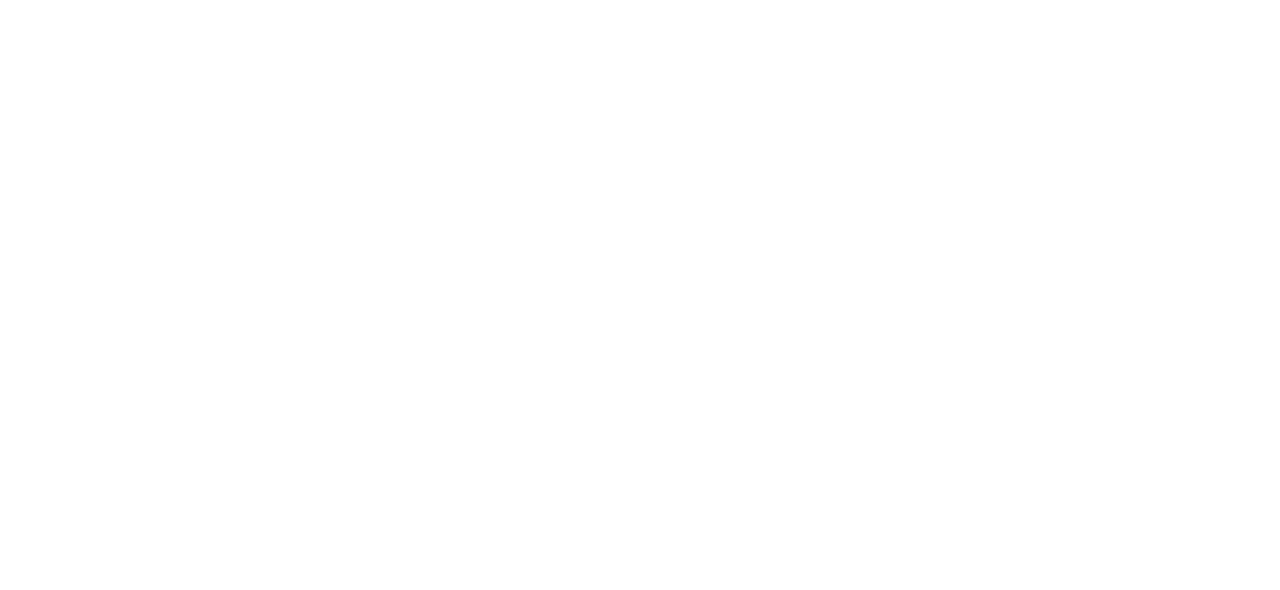
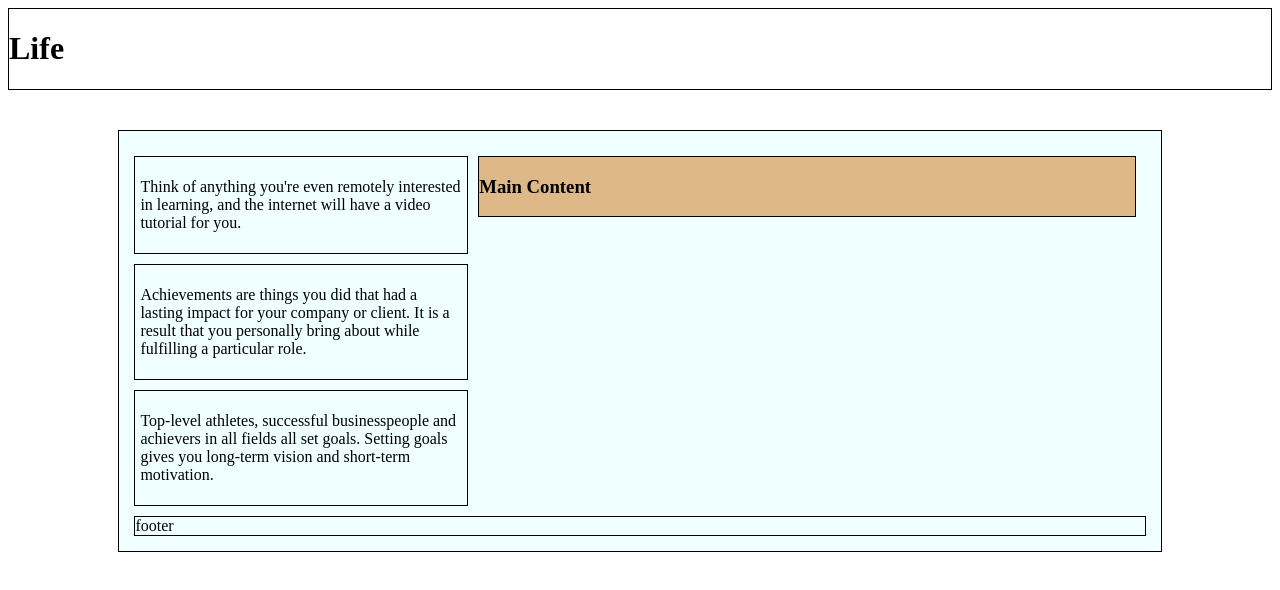
Before and after one commit to DenisManny6/Denis-Oct-Foundation-2021, a plain HTML site: page Practice/Coding/Layout.html in a window 1280 px wide. Drawn offline with Linux system fonts and the light colour scheme.

Commit message:
major changes

```diff
--- a/In-Class-Code/unit-4-practice/float-practice/floating.css
+++ b/In-Class-Code/unit-4-practice/float-practice/floating.css
@@ -14,9 +14,10 @@ code {
     margin: 0 1.5% 24px 1.5%;
   }
   section {
-    float: left;
+    display: inline-block;
     width: 30%;
   }
+
   footer {
     clear: both;
     margin-bottom: 0;
--- a/Practice/Coding/Layout.html
+++ b/Practice/Coding/Layout.html
@@ -13,6 +13,39 @@
         <link rel="stylesheet" href="layout.css">
     </head>
     <body>
-        <header></header>
+        <header>
+            <H1>Life</H1>
+        </header>
+        <section class="wrapper">
+
+
+            <section class="main">
+                <h1>Main Content</h1>
+            </section>
+            <section class="hobbies">
+                <p>
+                    Think of anything you're even remotely interested in learning,
+                    and the internet will have a video tutorial for you.
+                </p>
+            </section>
+
+            <section class="achievements">
+                <p>
+                    Achievements are things you did that had a lasting impact for your company or client.
+                    It is a result that you personally bring about while fulfilling a particular role.
+                </p>
+            </section>
+
+            <section class="goals">
+                <p>
+                    Top-level athletes, successful businesspeople and achievers in all fields all set goals.
+                    Setting goals gives you long-term vision and short-term motivation.
+                </p>
+            </section>
+
+            <footer>
+                footer
+            </footer>
+        </section>
     </body>
 </html>
--- a/Practice/Coding/layout.css
+++ b/Practice/Coding/layout.css
@@ -0,0 +1,43 @@
+header, .wrapper, .main, .hobbies, .achievements, .goals, footer{
+    border: 1px solid black;
+}
+
+.wrapper {
+    width: 80%;
+    min-width: 350px;
+    max-width: 1100px;
+    height: 80%;
+    margin-left: auto;
+    margin-right: auto;
+    background-color: azure;
+    padding: 15px;
+    margin-top: 40px;
+
+}
+
+.hobbies, .achievements, .goals {
+    width: 33%;
+    box-sizing: border-box;
+    clear: left;
+    float: left;
+    padding: 5px;
+    margin-top: 10px;
+}
+.goals{
+    margin-bottom: 10px;
+}
+
+.main {
+    display: inline-block;
+    float: right;
+    width: 65%;
+    height: 100%;
+    margin-top: 10px;
+    margin-right: 10px;
+    box-sizing: border-box;
+    background-color: burlywood;
+}
+footer {
+    clear: both;
+    box-sizing: border-box;
+}
--- a/Style_Conference/Assets/CSS/main.css
+++ b/Style_Conference/Assets/CSS/main.css
@@ -3,6 +3,144 @@
 This is going to be where the css for my Grid stying is
 ====================
 */
+
+/*===============
+Browser Resets
+================*/
+
+html,
+body,
+div,
+span,
+applet,
+object,
+iframe,
+h1,
+h2,
+h3,
+h4,
+h5,
+h6,
+p,
+blockquote,
+pre,
+a,
+abbr,
+acronym,
+address,
+big,
+cite,
+code,
+del,
+dfn,
+em,
+img,
+ins,
+kbd,
+q,
+s,
+samp,
+small,
+strike,
+strong,
+sub,
+sup,
+tt,
+var,
+b,
+u,
+i,
+center,
+dl,
+dt,
+dd,
+ol,
+ul,
+li,
+fieldset,
+form,
+label,
+legend,
+table,
+caption,
+tbody,
+tfoot,
+thead,
+tr,
+th,
+td,
+article,
+aside,
+canvas,
+details,
+embed,
+figure,
+figcaption,
+footer,
+header,
+hgroup,
+menu,
+nav,
+output,
+ruby,
+section,
+summary,
+time,
+mark,
+audio,
+video {
+    margin: 0;
+    padding: 0;
+    border: 0;
+    font-size: 100%;
+    font: inherit;
+    vertical-align: baseline;
+}
+
+
+/* HTML5 display-role reset for older browsers */
+
+article,
+aside,
+details,
+figcaption,
+figure,
+footer,
+header,
+hgroup,
+menu,
+nav,
+section {
+    display: block;
+}
+
+body {
+    line-height: 1;
+}
+
+ol,
+ul {
+    list-style: none;
+}
+
+blockquote,
+q {
+    quotes: none;
+}
+
+blockquote:before,
+blockquote:after,
+q:before,
+q:after {
+    content: '';
+    content: none;
+}
+
+table {
+    border-collapse: collapse;
+    border-spacing: 0;
+}
+
 
 *,
 *:before,
@@ -154,7 +292,12 @@ Header
     padding-top: .5em;
     padding-right: 1em;
 }
-
+.primary-nav{
+    font-size: 14px;
+    font-weight: 400;
+    letter-spacing: 0.5px;
+    text-transform: uppercase;
+}
 
 /*===================
 footer
@@ -194,12 +337,6 @@ a:hover,
 h3{
     color: #a9b2b9;
 }
-.primary-nav{
-    font-size: 14px;
-    font-weight: 400;
-    letter-spacing: 0.5px;
-    text-transform: uppercase;
-}
 
 .tagline {
     margin: 66px 0 22px 0;
```
Also changed, not shown: In-Class-Code/unit-4-practice/float-practice/floating.html (+7 -7 lines), Style_Conference/Assets/index.html (+7 -0 lines), 1 other file.
